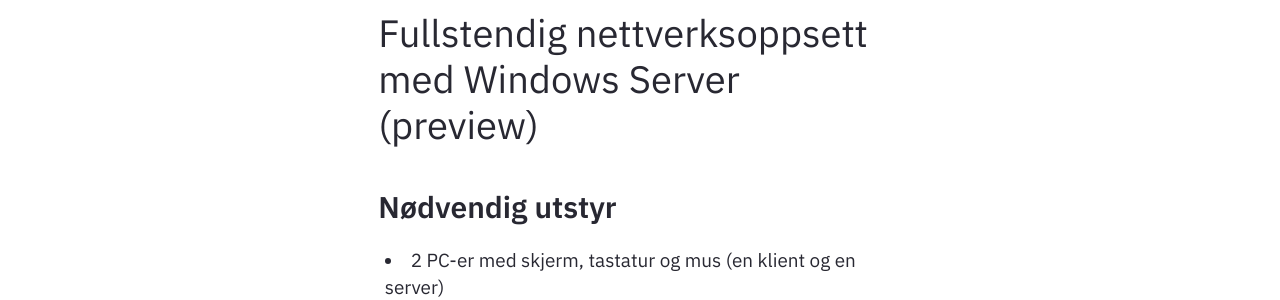
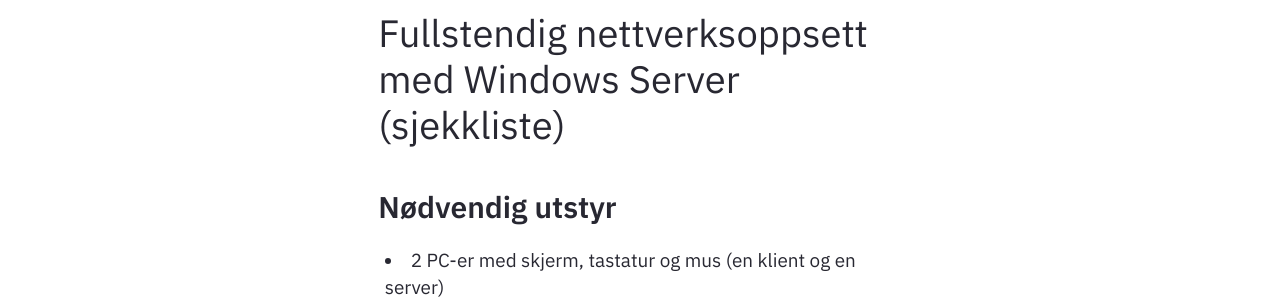
Before and after one commit to Cha-IM/cha-im.github.io, a Jekyll site: the page built from _notes/Public/Teknologiforståelse/Nettverkslab/Fullstendig nettverksoppsett med Windows Server (sjekkliste).md, in a window 1280 px wide and 900 px high. Shown: the part 148-448 px from the top of the window. Built offline with Jekyll 4.4.1, drawn with Linux system fonts in a browser that asks for light colours.

Commit message:
TRFK-811339 2025-11-7:10:5:4

```diff
--- a/_notes/Public/Teknologiforståelse/Nettverkslab/Fullstendig nettverksoppsett med Windows Server (preview).md
+++ b/_notes/Public/Teknologiforståelse/Nettverkslab/Fullstendig nettverksoppsett med Windows Server (sjekkliste).md
@@ -1,5 +1,5 @@
 ---
-title: Fullstendig nettverksoppsett med Windows Server (preview)
+title: Fullstendig nettverksoppsett med Windows Server (sjekkliste)
 feed: show
 date: 05-11-2025
 ---
```
Also changed, not shown: _notes/Public/Teknologiforståelse/Nettverkslab/Nettverkslab.md (+1 -1 lines), .obsidian/workspace.json.
